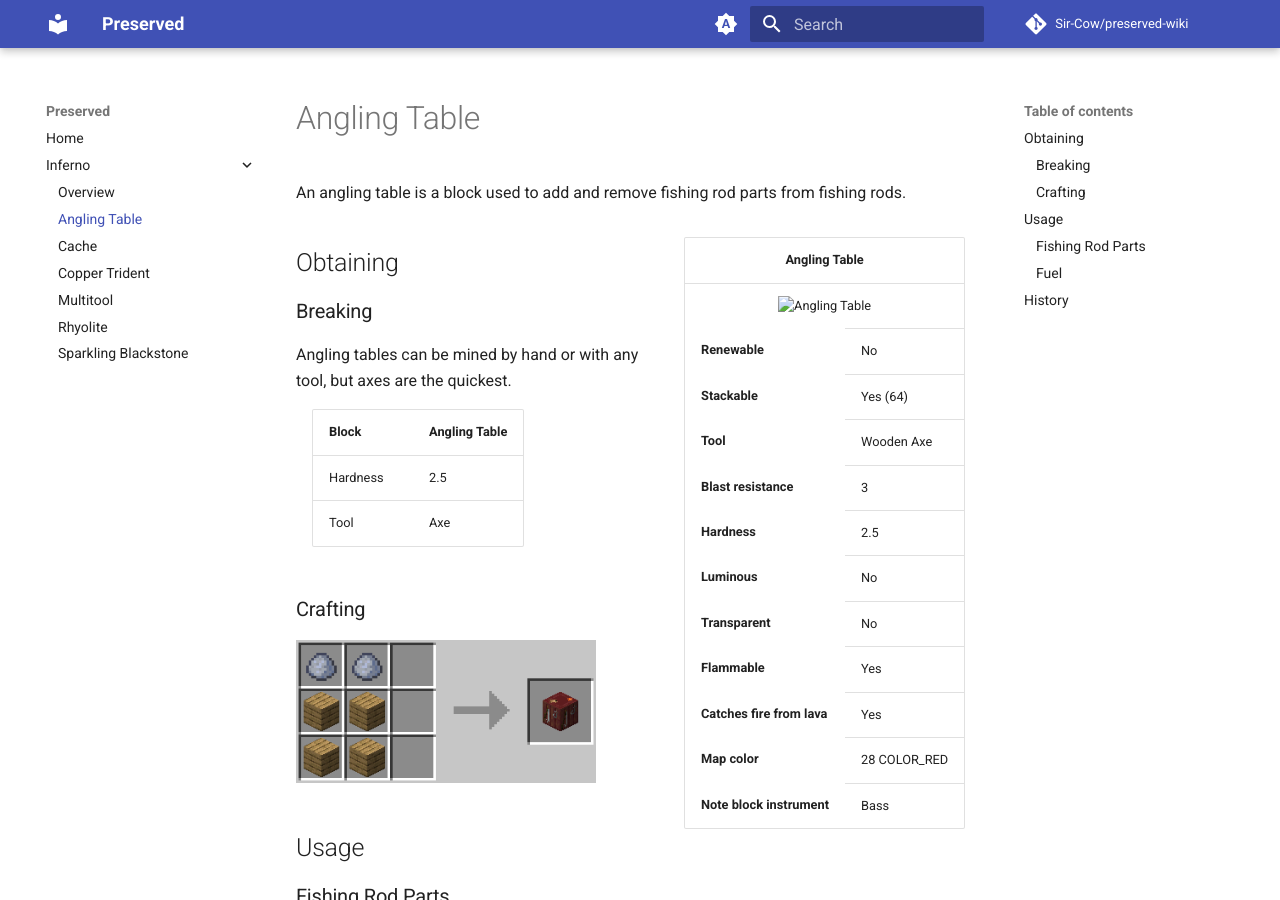
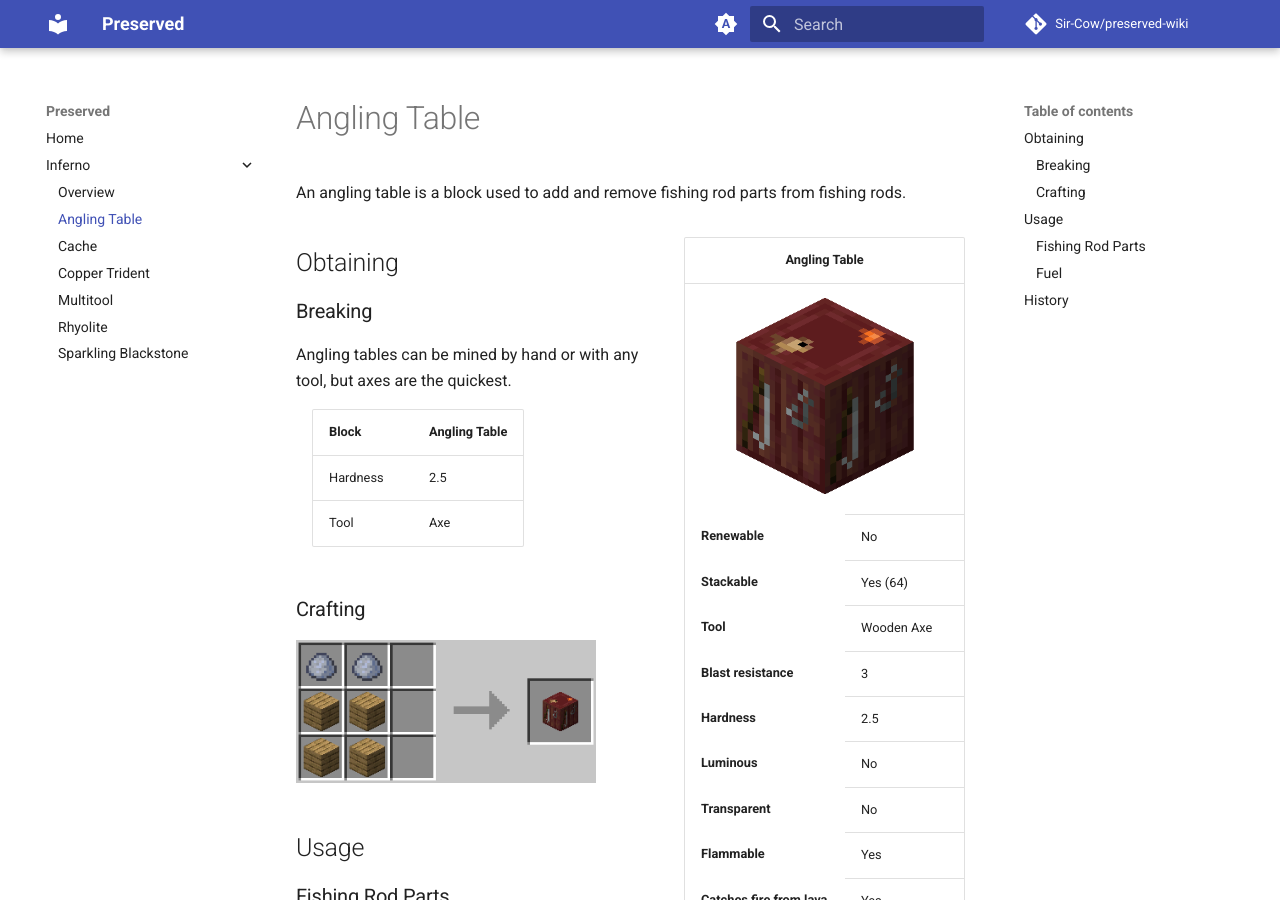
Before and after one commit to Sir-Cow/preserved-wiki, an MkDocs documentation site: the page built from docs/inferno/angling_table.md, in a window 1280 px wide and 900 px high. Built offline with MkDocs 1.6.1 and Material for MkDocs 9.7.7, drawn with Linux system fonts in a browser that asks for light colours; comment, search, counter and statistics services are not loaded.

Commit message:
fix image

```diff
--- a/docs/inferno/angling_table.md
+++ b/docs/inferno/angling_table.md
@@ -10,7 +10,7 @@ An angling table is a block used to add and remove fishing rod parts from fishin
 </tr>
 <tr>
 <td colspan="2" align="center" markdown="1">
-<img src="../img/inferno/angling_table.png" alt="Angling Table" width="200">
+<img src="../../img/inferno/angling_table.png" alt="Angling Table" width="200">
 </td>
 </tr>
 <tr>
```
